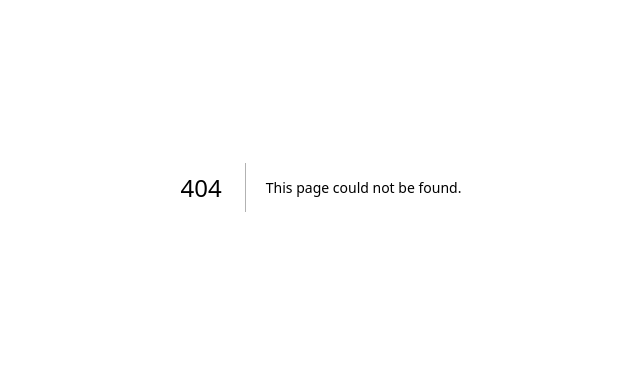
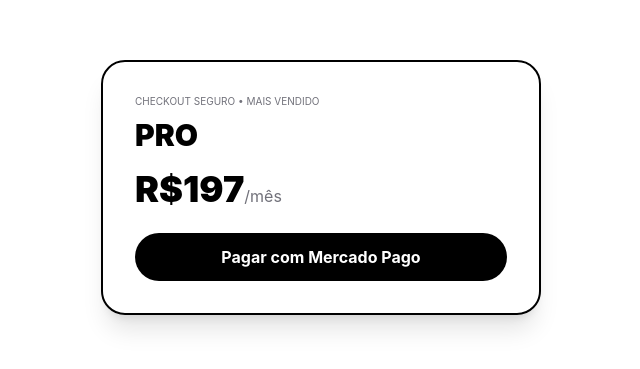
Before and after one commit to LCRodrigues98/-fieldops-pro, a Next.js app: page /checkout/pro in a window 1280 px wide. Before the commit this address had no page. Shown: the part 213-582 px from the top of the page, without its empty margins (319-959 px from the left). Built offline with nearby package versions, Linux system fonts and the light colour scheme.

Commit message:
Create page.js

```diff
--- /dev/null
+++ b/app/checkout/pro/page.js
@@ -0,0 +1,11 @@
+"use client";
+import { useState } from "react";
+export default function Checkout(){
+  const [loading,setLoading]=useState(false);
+  async function pagar(){
+    setLoading(true);
+    const res=await fetch("/api/checkout",{method:"POST",headers:{"Content-Type":"application/json"},body:JSON.stringify({plan:"pro"})});
+    const {url}=await res.json(); window.location.href=url;
+  }
+  return (<div className="min-h-screen flex items-center justify-center p-6 bg-white"><div className="max-w-[440px] w-full border-2 border-black rounded-[24px] p-8 shadow-xl"><div className="text-[10px] text-zinc-500">CHECKOUT SEGURO • MAIS VENDIDO</div><h1 className="text-3xl font-black mt-2">PRO</h1><div className="text-4xl font-black mt-4">R$197<span className="text-base font-normal text-zinc-500">/mês</span></div><button onClick={pagar} disabled={loading} className="w-full mt-6 bg-black text-white h-[48px] rounded-full font-bold">{loading?"Redirecionando...":"Pagar com Mercado Pago"}</button></div></div>);
+}
```
